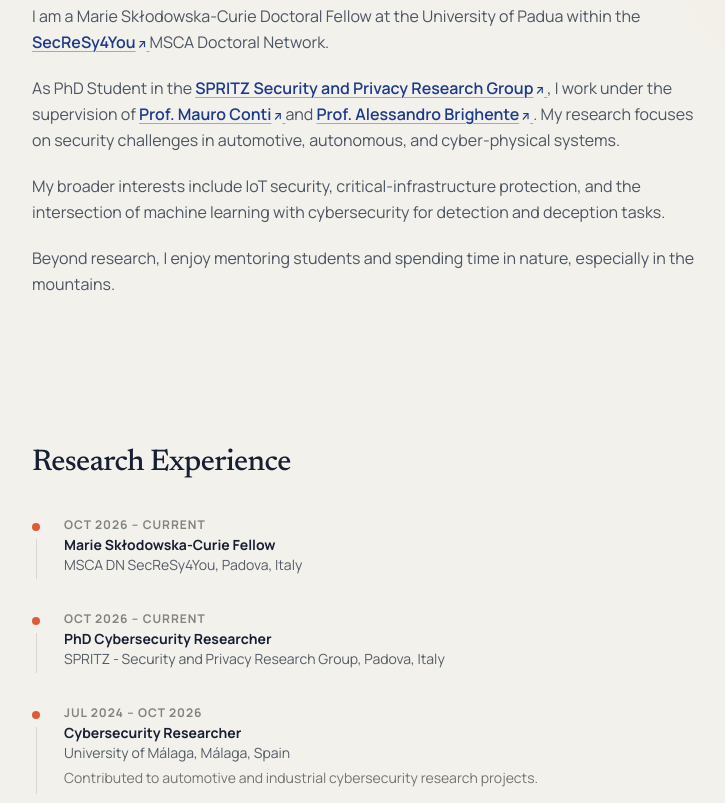
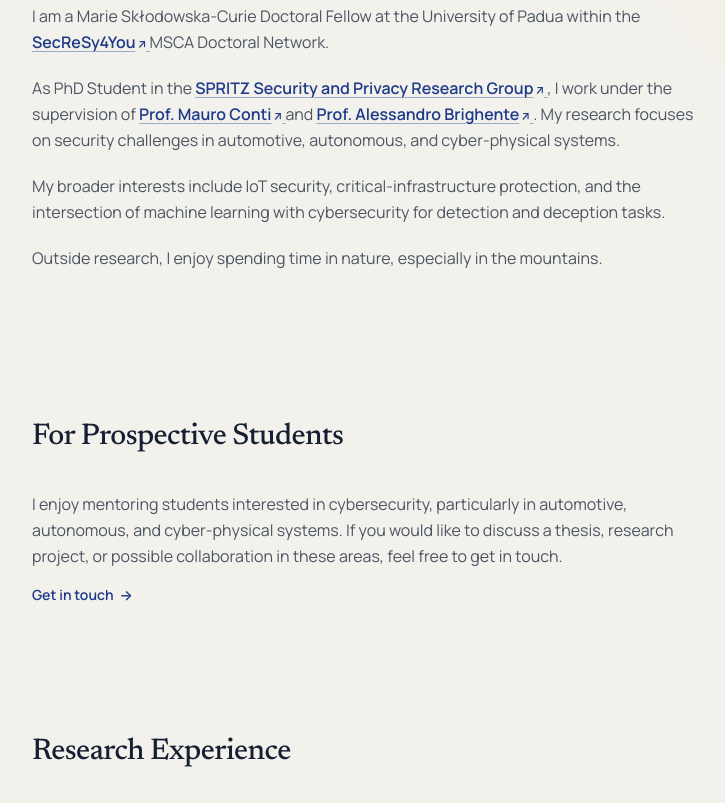
Before and after one commit to alvarodcastro/alvarodcastro.github.io, an Astro site: page /about in a window 1280 px wide. Shown: the part 428-1231 px from the top of the page, without its empty margins (64-789 px from the left). Built offline with nearby package versions, Linux system fonts and the light colour scheme; Astro itself is replaced by a stand-in of ours.

Commit message:
Add prospective students section

```diff
--- a/src/data/profile.ts
+++ b/src/data/profile.ts
@@ -22,6 +22,8 @@ As PhD Student in the SPRITZ Security and Privacy Research Group, I work under t
 
 My broader interests include IoT security, critical-infrastructure protection, and the intersection of machine learning with cybersecurity for detection and deception tasks.
 
-Beyond research, I enjoy mentoring students and spending time in nature, especially in the mountains.`,
+Outside research, I enjoy spending time in nature, especially in the mountains.`,
+  prospectiveStudents:
+    'I enjoy mentoring students interested in cybersecurity, particularly in automotive, autonomous, and cyber-physical systems. If you would like to discuss a thesis, research project, or possible collaboration in these areas, feel free to get in touch.',
   cv: '/cv.pdf',
 };
--- a/src/pages/about.astro
+++ b/src/pages/about.astro
@@ -49,7 +49,17 @@ const bioParagraphs = profile.longBio
     </div>
   </Section>
 
-<!-- Experience -->
+  <!-- Prospective students -->
+  <Section id="prospective-students" title="For Prospective Students">
+    <div class="max-w-2xl">
+      <p class="text-[#4B5563] leading-relaxed">{profile.prospectiveStudents}</p>
+      <a href="/contact" class="text-link mt-4">
+        Get in touch <span aria-hidden="true">→</span>
+      </a>
+    </div>
+  </Section>
+
+  <!-- Experience -->
   <Section id="experience" title="Research Experience">
     <div>
       {experience.map((item, i) => (
```
